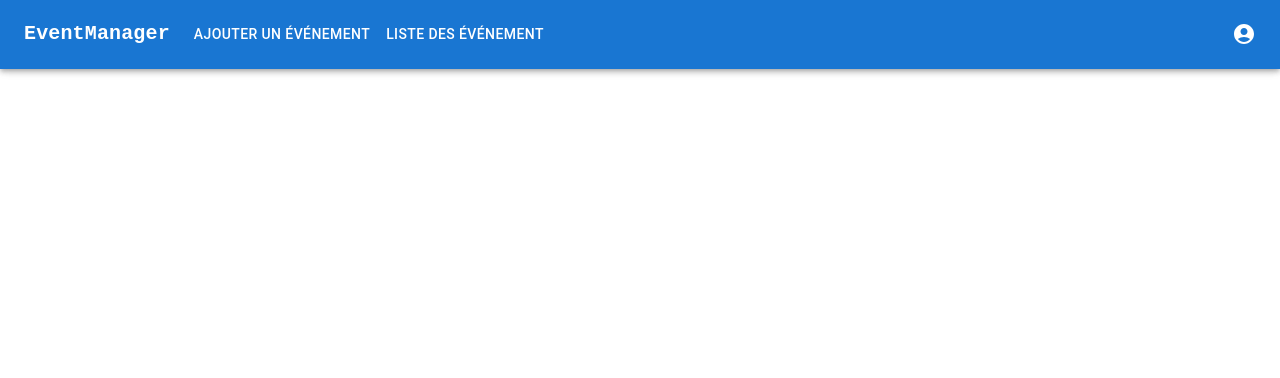
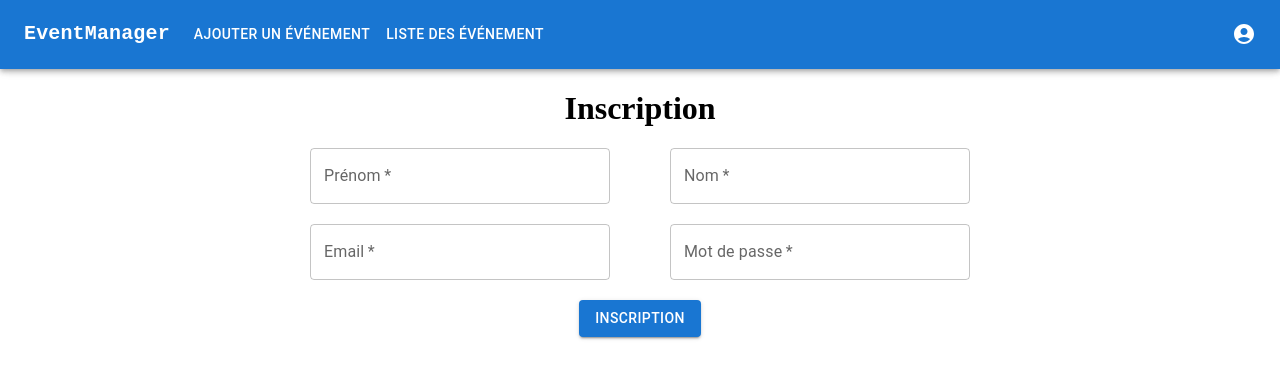
Before and after one commit to jonathan-gu/Project_MERN_front, a React (Vite) app: page /registration in a window 1280 px wide. Shown: the top 378 px of the page. Built offline with nearby package versions, Linux system fonts and the light colour scheme; the HTML template or start-up script is replaced by a standard one.

Commit message:
add registration

```diff
--- a/src/App.tsx
+++ b/src/App.tsx
@@ -6,6 +6,7 @@ import AddEventPage from "./pages/AddEventPage/AddEventPage"
 import EventPage from "./pages/EventPage/EventPage"
 import UpdateEventPage from "./pages/UpdateEventPage/UpdateEventPage"
 import LoginPage from "./pages/LoginPage/LoginPage"
+import RegistrationPage from "./pages/RegistrationPage/RegistrationPage"
 
 function App() {
   return (
@@ -13,8 +14,9 @@ function App() {
       <NavBar />
       <BrowserRouter>
         <Routes>
-        <Route path="/" element={<LoginPage />} />
-          <Route path="/home" element={<HomePage />} />
+          <Route path="/" element={<HomePage />} />
+          <Route path="/registration" element={<RegistrationPage />} />
+          <Route path="/login" element={<LoginPage />} />
           <Route path="/addEvent" element={<AddEventPage />} />
           <Route path="/event/:id" element={<EventPage />} />
           <Route path="/updateEvent/:id" element={<UpdateEventPage />} />
--- a/src/components/EventForm/EventForm.tsx
+++ b/src/components/EventForm/EventForm.tsx
@@ -81,7 +81,6 @@ const EventForm: React.FC<EventFormProps> = ({ isNew = true, handleOpenConfirmat
 
     const handleSubmit = async (e: FormEvent<HTMLFormElement>) => {
         e.preventDefault();
-        // setFormData({ ...formData, "date": new Date(formData.date).toString() });
         if (isNew) {
             try {
                 const response = await fetch("http://localhost:8080/event", {
--- a/src/components/NavBar/NavBar.tsx
+++ b/src/components/NavBar/NavBar.tsx
@@ -6,7 +6,7 @@ import React from "react";
 import "./NavBar.css"
 
 const pages = [{ label: 'Ajouter un événement', link: '/addEvent' }, { label: 'Liste des événement', link: '/' }];
-const settings = ['Déconnexion'];
+const settings = [{ label: 'Inscription', link: "/registration" }];
 
 function NavBar() {
   const [anchorElNav, setAnchorElNav] = React.useState<null | HTMLElement>(null);
@@ -139,8 +139,8 @@ function NavBar() {
               onClose={handleCloseUserMenu}
             >
               {settings.map((setting) => (
-                <MenuItem key={setting} onClick={handleCloseUserMenu}>
-                  <Typography textAlign="center">{setting}</Typography>
+                <MenuItem key={setting.label} onClick={handleCloseUserMenu}>
+                  <Typography component="a" href={setting.link} textAlign="center">{setting.label}</Typography>
                 </MenuItem>
               ))}
             </Menu>
--- /dev/null
+++ b/src/components/RegistrationForm/RegistrationForm.tsx
@@ -0,0 +1,98 @@
+import { Box, Button, Modal, TextField, Typography } from "@mui/material";
+import { ChangeEvent, FormEvent, useState } from "react";
+import CancelIcon from '@mui/icons-material/Cancel';
+import { NavLink, redirect, useNavigate } from "react-router-dom";
+
+const style = {
+    position: 'absolute' as 'absolute',
+    top: '50%',
+    left: '50%',
+    transform: 'translate(-50%, -50%)',
+    width: 400,
+    bgcolor: 'background.paper',
+    border: '2px solid #000',
+    p: 4,
+  };
+
+const RegistrationForm = () => {
+
+    const [formData, setFormData] = useState({
+        firstName: "",
+        lastName: "",
+        email: "",
+        password: "",
+        role: "USER"
+    });
+
+    const [openErrorForm, setOpenErrorForm] = useState(false);
+
+    const handleOpenErrorForm = () => setOpenErrorForm(true);
+
+    const handleCloseErrorForm = () => setOpenErrorForm(false);
+
+    const navigate = useNavigate();
+
+    const handleChange = (e: ChangeEvent<HTMLInputElement | HTMLTextAreaElement | { name?: string | undefined; value: string; }>) => {
+        const { name, value } = e.target;
+
+        setFormData({ ...formData, [name!]: value as string });
+    };
+
+    const handleSubmit = async (e: FormEvent<HTMLFormElement>) => {
+        console.log(formData)
+        e.preventDefault();
+        try {
+            const response = await fetch("http://localhost:8080/auth/register", {
+                method: "POST",
+                credentials: 'include',
+                headers: {
+                    "Content-Type": "application/json"
+                },
+                body: JSON.stringify(formData)
+            });
+            if (response.ok) {
+                console.log(response)
+                navigate("/login");
+            } else {
+                handleOpenErrorForm()
+            }
+        } catch (error) {
+            console.error("Erreur lors de la requête :", error);
+        }
+    };
+
+    return (
+        <>
+            <form onSubmit={handleSubmit}>
+                <h1>Inscription</h1>
+                <div className="fields">
+                    <TextField className="field" required id="outlined-required" label="Prénom" name="firstName" placeholder="Veuillez saisir votre prénom" onChange={handleChange} value={formData.firstName} />
+                    <TextField className="field" required id="outlined-required" label="Nom" name="lastName" placeholder="Veuillez saisir votre nom" onChange={handleChange} value={formData.lastName} />
+                    <TextField className="field" required id="outlined-required" label="Email" name="email" placeholder="Veuillez saisir votre email" onChange={handleChange} value={formData.email} type="email" />
+                    <TextField className="field" required id="outlined-required" label="Mot de passe" name="password" placeholder="Veuillez saisir votre mot de passe" type="password" onChange={handleChange} value={formData.password} />
+                </div>
+                <div className="button">
+                    <Button variant="contained" type="submit">Inscription</Button>
+                </div>
+            </form>
+            <Modal
+                open={openErrorForm}
+                onClose={handleCloseErrorForm}
+                aria-labelledby="modal-modal-title"
+                aria-describedby="modal-modal-description"
+            >
+                <Box sx={style}>
+                    <Typography className="titleModal" id="modal-modal-title" variant="h5" component="h2">
+                        Inscription
+                    </Typography>
+                    <CancelIcon className="cancel"/>
+                    <Typography className="message" id="modal-modal-description" sx={{ mt: 2 }}>
+                        Erreur dans le formulaire
+                    </Typography>
+                </Box>
+            </Modal>
+        </>
+    )
+}
+
+export default RegistrationForm;
--- a/src/models/event.ts
+++ b/src/models/event.ts
@@ -5,9 +5,9 @@ class Event {
     city: String;
     date: Date;
     type: String;
-    users: [];
+    users: [Number];
 
-    constructor (_id: String, title: String, description: String, city: String, date: Date, type: String, users: []) {
+    constructor (_id: String, title: String, description: String, city: String, date: Date, type: String, users: [Number]) {
         this._id = _id;
         this.title = title;
         this.description = description;
--- a/src/pages/HomePage/HomePage.css
+++ b/src/pages/HomePage/HomePage.css
@@ -20,7 +20,7 @@
 }
 
 .background {
-    background-color: #888888;
+    background-color: #333;
     height: 140px;
 }
 
--- /dev/null
+++ b/src/pages/RegistrationPage/RegistrationPage.tsx
@@ -0,0 +1,5 @@
+import RegistrationForm from "../../components/RegistrationForm/RegistrationForm";
+
+const RegistrationPage = () => <RegistrationForm />
+
+export default RegistrationPage;
```
Also changed, not shown: src/models/user.ts (added, +21 -0 lines).
